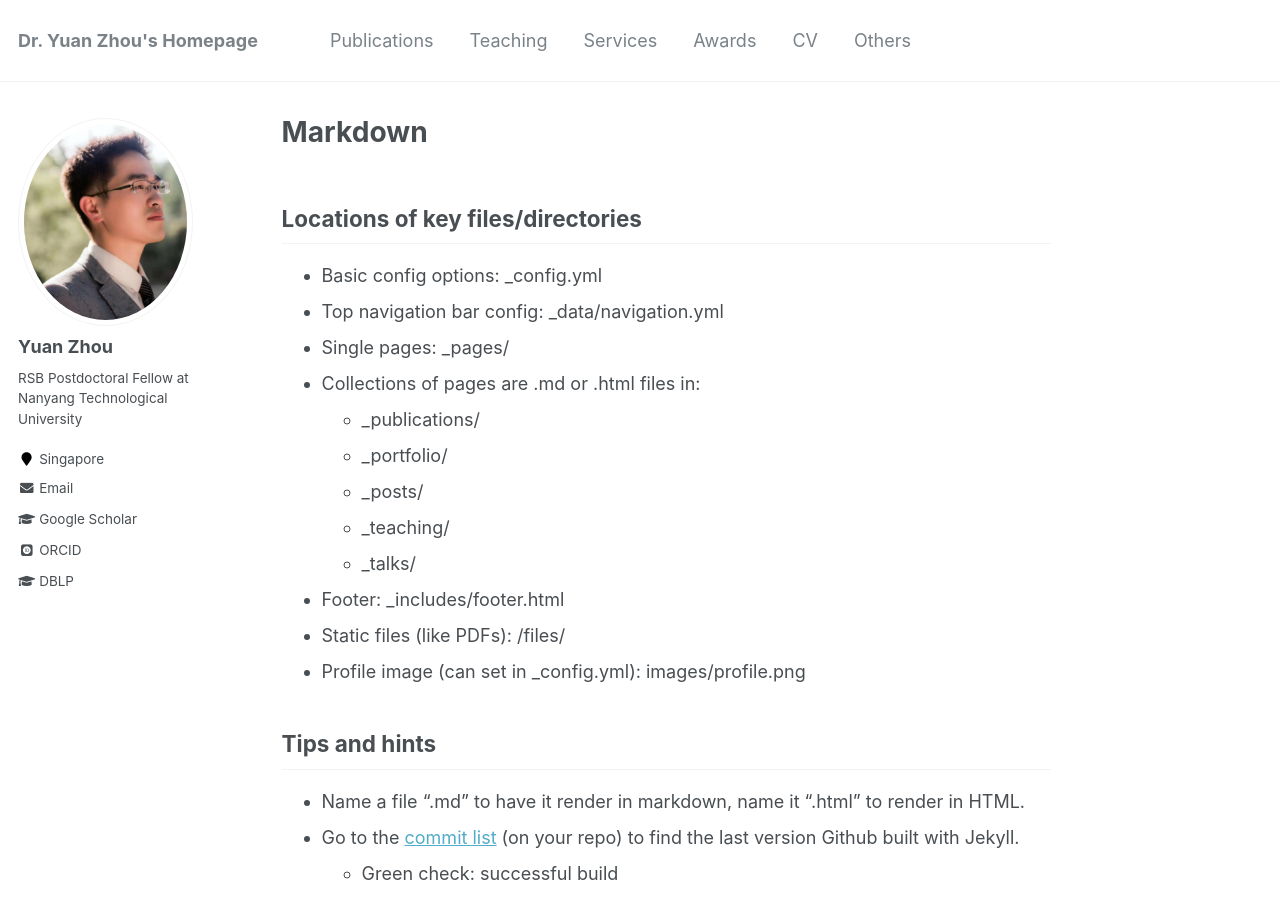
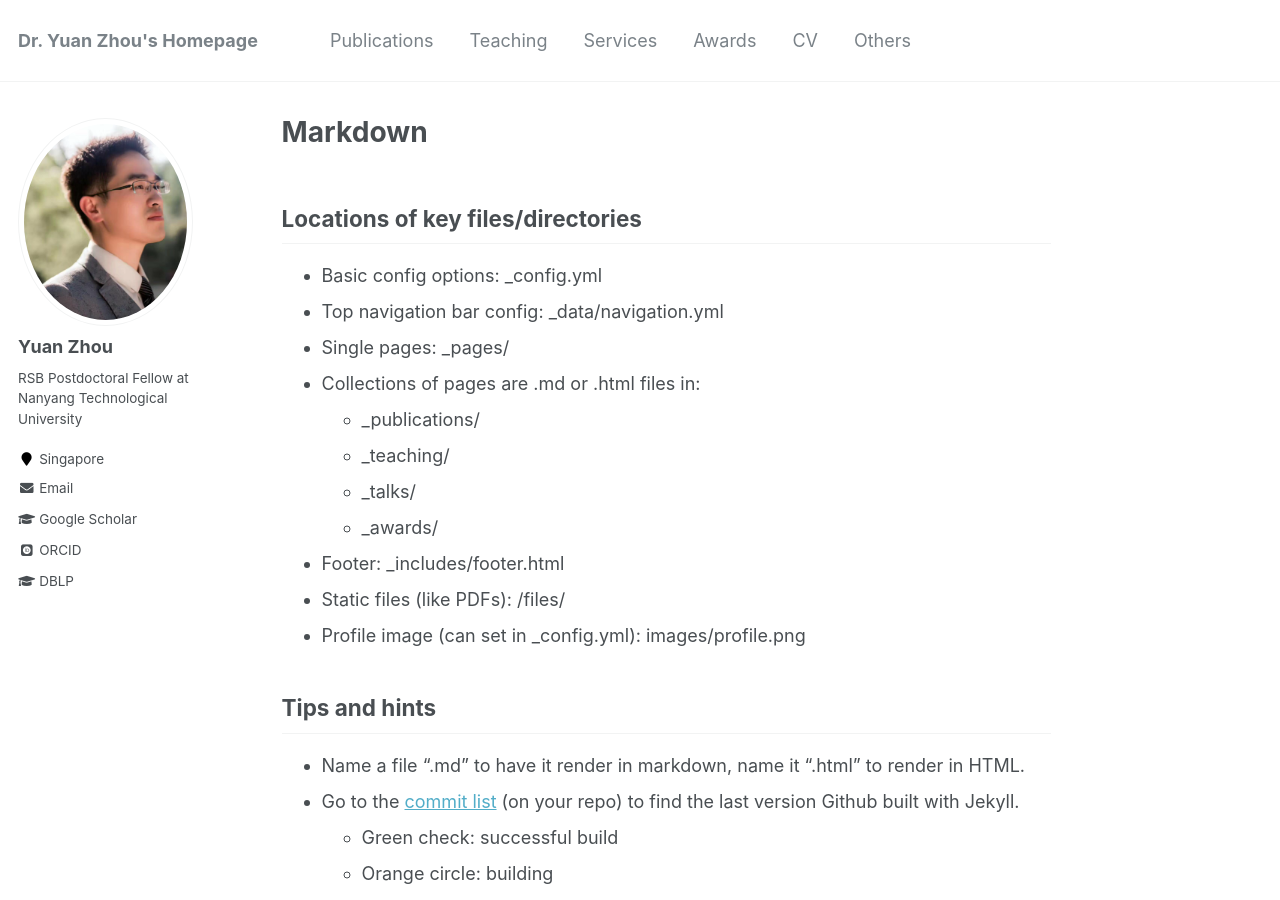
Before and after one commit to yuanzhou-yzhou/yuanzhou-yzhou.github.io, a Jekyll site: the page built from _pages/markdown.md, in a window 1280 px wide and 900 px high. Built offline with Jekyll 4.4.1, drawn with Linux system fonts in a browser that asks for light colours; some web fonts are replaced.

Commit message:
Update markdown.md

```diff
--- a/_pages/markdown.md
+++ b/_pages/markdown.md
@@ -14,10 +14,9 @@ redirect_from:
 * Single pages: _pages/
 * Collections of pages are .md or .html files in:
   * _publications/
-  * _portfolio/
-  * _posts/
   * _teaching/
   * _talks/
+  * _awards/
 * Footer: _includes/footer.html
 * Static files (like PDFs): /files/
 * Profile image (can set in _config.yml): images/profile.png
```
